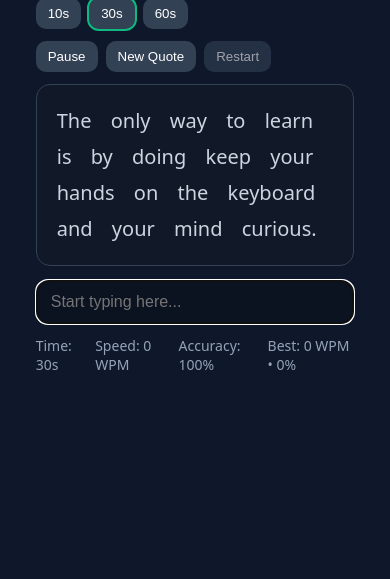
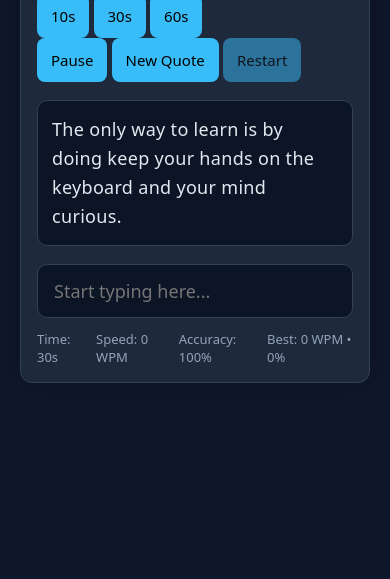
Before and after one commit to Deki1999/typing-test, a plain HTML site: page index.html in a window 390 px wide. Shown: the part 265-844 px from the top of the page. Drawn offline with Linux system fonts and the light colour scheme; no server answers.

Commit message:
UX: focus anywhere, disable paste, mobile polish + toast

```diff
--- a/app.js
+++ b/app.js
@@ -11,6 +11,7 @@ const restartBtn = document.querySelector("#restart");
 const pauseBtn = document.querySelector("#pause");
 const newQuoteBtn = document.querySelector("#newQuote");
 const durationBtns = document.querySelectorAll(".dur-btn");
+const toastEl = document.querySelector("#toast");
 
 // State
 let timer = null;
@@ -148,7 +149,14 @@ function repaint() {
 
 // --- Finish ---
 function finishRun() {
+inputEl.blur(); // zatvori mobilnu tastaturu na finish
   inputEl.disabled = true;
+  function finishRun() {
+  inputEl.disabled = true;
+  inputEl.blur(); // ✅ zatvori tastaturu (mobilno)
+  restartBtn.disabled = false;
+  // ... ostatak funkcije ostaje isto
+}
   restartBtn.disabled = false;
   // final metrics
   const finalWpm = liveWPM();
@@ -196,6 +204,12 @@ function beep() {
       o.stop(ctx.currentTime + 0.12);
     }, 120);
   } catch {}
+  function showToast(msg){
+  if(!toastEl) return;
+  toastEl.textContent = msg;
+  toastEl.classList.add("show");
+  setTimeout(() => toastEl.classList.remove("show"), 1500);
+}
 }
 
 // --- Events ---
@@ -204,6 +218,20 @@ inputEl.addEventListener("input", () => {
   wpmEl.textContent = `Speed: ${liveWPM()} WPM`;
   accuracyEl.textContent = `Accuracy: ${calcAccuracyPct()}%`;
   repaint();
+  // Focus anywhere: klik bilo gde → fokus na input (ako nije disable)
+document.addEventListener("click", (e) => {
+  // ne preotimaj fokus kada klikneš baš na input ili na dugmad
+  if (inputEl.disabled) return;
+  if (e.target === inputEl) return;
+  if (e.target.closest("button")) return;
+  // kratko odloži da ne “preskoči” druge klik evente
+  setTimeout(() => inputEl.focus(), 0);
+});
+// Disable paste
+inputEl.addEventListener("paste", (e) => {
+  e.preventDefault();
+  showToast("Paste is disabled for this test");
+});
 });
 
 restartBtn.addEventListener("click", init);
--- a/index.html
+++ b/index.html
@@ -33,6 +33,7 @@
       <span id="accuracy">Accuracy: 100%</span>
       <span id="best">Best: 0 WPM • 0%</span>
     </div>
+    <div id="toast" class="toast" aria-live="polite"></div>
   </div>
 
   <script src="./app.js" type="module"></script>
--- a/style.css
+++ b/style.css
@@ -1,59 +1,152 @@
-* { box-sizing: border-box; }
 :root{
-  --bg:#0f172a;--card:#111827;--muted:#94a3b8;--text:#e2e8f0;
-  --border:#334155;--btn:#334155;--btn-hover:#475569;
-  --ok:#10b981;--bad:#ef4444;--word-ok-bg:#0a2e23;--word-bad-bg:#2a1010;
+  --bg: #0f172a;
+  --panel: #1e293b;
+  --text: #e2e8f0;
+  --muted: #94a3b8;
+  --border: #334155;
+  --green: #4ade80;
+  --red: #f87171;
+  --yellow: #facc15;
+  --accent: #38bdf8;
 }
 
-html,body{height:100%}
-body{
-  margin:0;background:var(--bg);color:var(--text);
-  font-family:system-ui,-apple-system,Segoe UI,Roboto,sans-serif;
-  display:grid;place-items:center;
+*{
+  margin:0;
+  padding:0;
+  box-sizing:border-box;
+  font-family: system-ui, sans-serif;
 }
 
-.wrap{width:min(760px,94vw);padding:24px;}
+body{
+  background:var(--bg);
+  color:var(--text);
+  display:flex;
+  justify-content:center;
+  align-items:center;
+  min-height:100vh;
+  padding:20px;
+}
 
-h1{margin:0 0 14px;}
+.wrap{
+  max-width:700px;
+  width:100%;
+  background:var(--panel);
+  border:1px solid var(--border);
+  border-radius:12px;
+  padding:24px;
+  box-shadow:0 0 30px rgba(0,0,0,.25);
+}
 
-.controls{
-  display:flex;justify-content:space-between;gap:12px;flex-wrap:wrap;margin-bottom:12px;
+/* title */
+h1{
+  text-align:center;
+  margin-bottom:16px;
 }
-.durations{display:flex;gap:8px;flex-wrap:wrap}
-.actions{display:flex;gap:8px;flex-wrap:wrap}
 
+/* stats bar */
+.stats{
+  display:flex;
+  justify-content:space-around;
+  gap:12px;
+  margin-top:12px;
+  font-size:14px;
+  color:var(--muted);
+}
+
+/* quote box */
+.quote{
+  background:#0b1525;
+  border:1px solid var(--border);
+  padding:20px;
+  border-radius:10px;
+  font-size:22px;
+  line-height:1.6;
+  letter-spacing:.3px;
+  margin:18px 0;
+  min-height:110px;
+  user-select:none;
+}
+
+/* highlight per character */
+.quote span.correct{ color:var(--green); }
+.quote span.wrong{ color:var(--red); }
+
+/* input */
+input{
+  width:100%;
+  padding:14px 16px;
+  font-size:20px;
+  border-radius:10px;
+  border:1px solid var(--border);
+  outline:none;
+  background:#0b1525;
+  color:var(--text);
+}
+input:disabled{
+  opacity:.7;
+  cursor:not-allowed;
+}
+
+/* buttons row */
+.btns{
+  display:flex;
+  justify-content:center;
+  gap:12px;
+  margin-top:18px;
+}
 button{
-  padding:8px 12px;border-radius:10px;border:0;background:var(--btn);color:#fff;cursor:pointer;
+  background:var(--accent);
+  color:#000;
+  border:none;
+  padding:10px 16px;
+  border-radius:8px;
+  font-size:15px;
+  cursor:pointer;
+  transition:.2s;
 }
-button:hover{background:var(--btn-hover)}
-button:disabled{opacity:.6;cursor:not-allowed}
-.dur-btn.active{outline:2px solid var(--ok)}
-
-.quote{
-  background:var(--card);border:1px solid var(--border);border-radius:14px;
-  padding:18px 16px;line-height:1.6;font-size:20px;color:#cbd5e1;
-  min-height:84px;margin:8px 0 14px;
+button:hover{
+  filter:brightness(1.1);
 }
-.word{padding:2px 4px;border-radius:8px;margin-right:6px;display:inline-block}
-.word-ok{color:var(--ok);background:var(--word-ok-bg)}
-.word-bad{color:var(--bad);background:var(--word-bad-bg)}
-.char.correct{color:var(--ok)}
-.char.wrong{color:var(--bad)}
-
-input{
-  width:100%;padding:12px 14px;border-radius:12px;border:1px solid var(--border);
-  background:#0b1220;color:var(--text);font-size:16px;
-}
-input:disabled{opacity:.7;cursor:not-allowed}
-
-.stats{
-  display:flex;justify-content:space-around;gap:12px;margin-top:12px;color:var(--muted);font-size:14px;
+button:disabled{
+  opacity:.5;
+  cursor:not-allowed;
 }
 
 /* finish animation */
 @keyframes pulse{
-  0%{transform:scale(1)}
-  50%{transform:scale(1.02)}
-  100%{transform:scale(1)}
+  0% { transform:scale(1) }
+  50% { transform:scale(1.02) }
+  100% { transform:scale(1) }
 }
-.finish-anim{animation:pulse .6s ease-in-out 2}
+.finish-anim{
+  animation:pulse .6s ease-in-out 2;
+}
+
+/* ✅ Toast (small bottom message) */
+.toast{
+  position:fixed;
+  left:50%;
+  bottom:24px;
+  transform:translateX(-50%);
+  background:#1f2937;
+  color:#fff;
+  border:1px solid var(--border);
+  padding:8px 12px;
+  border-radius:10px;
+  opacity:0;
+  pointer-events:none;
+  transition:opacity .2s ease;
+  z-index:20;
+  font-size:14px;
+}
+.toast.show{ opacity:1; }
+
+/* ✅ Mobile UX improvements */
+@media (max-width:480px){
+  .wrap{ padding:16px; }
+  h1{ font-size:22px; }
+  .quote{ font-size:18px; padding:14px; }
+  input{ font-size:18px; padding:14px 16px; }
+  button{ padding:12px 14px; }
+  .stats{ font-size:13px; }
+}
```
